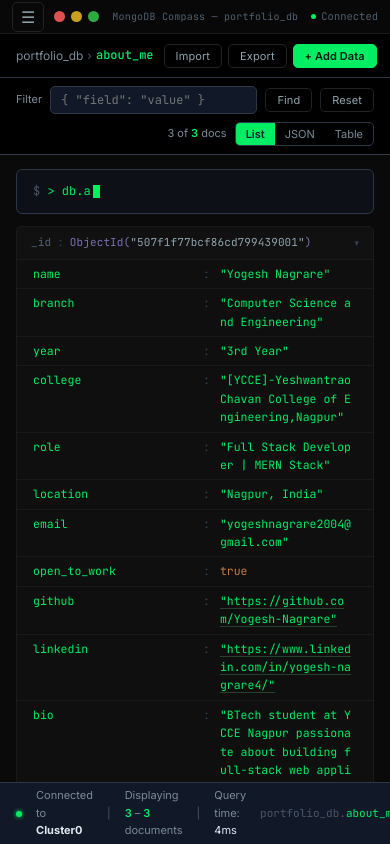
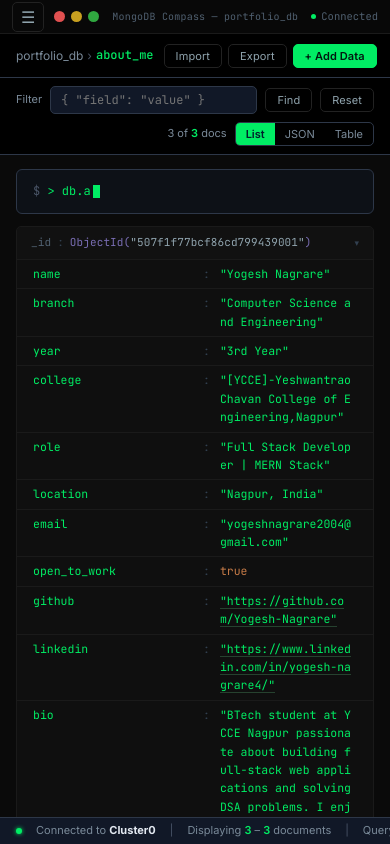
Before and after one commit to Yogesh-Nagrare/Y-Portfolio, a React (Vite) app: page / in a window 390 px wide. Built offline with nearby package versions, Linux system fonts and the light colour scheme.

Commit message:
statusbar1

```diff
--- a/src/App.css
+++ b/src/App.css
@@ -182,3 +182,68 @@
     border-right-color: var(--border);
   }
 } */
+/* Ensure the app is exactly the screen height */
+:root {
+  --bg: #0c0c0c;
+  --bg3: #161b22;
+  --border: #2d3748;
+  --text3: #8b949e;
+  --mono: 'JetBrains Mono', monospace;
+  --green: #00ed64;
+  --titlebar-height: 38px;
+}
+
+/* Hide desktop Nav on mobile */
+@media (max-width: 768px) {
+  .leftnav-desktop {
+    display: none;
+  }
+  .traffic-lights {
+    display: none !important;
+  }
+}
+
+/* Sidebar Drawer Logic */
+.sidebar-drawer {
+  position: relative;
+  height: 100%;
+  transition: transform 0.3s ease;
+}
+
+@media (max-width: 768px) {
+  .sidebar-drawer {
+    position: absolute;
+    left: 0;
+    top: 0;
+    bottom: 0;
+    z-index: 100;
+    width: 260px;
+    background: var(--bg3);
+    transform: translateX(-100%);
+  }
+  .sidebar-drawer.open {
+    transform: translateX(0);
+  }
+}
+
+.sidebar-overlay {
+  position: absolute;
+  inset: 0;
+  background: rgba(0,0,0,0.5);
+  z-index: 90;
+  display: none;
+}
+
+.mobile-menu-btn {
+  display: none;
+  background: transparent;
+  border: none;
+  color: white;
+  font-size: 20px;
+}
+
+@media (max-width: 768px) {
+  .mobile-menu-btn {
+    display: block;
+  }
+}
--- a/src/App.jsx
+++ b/src/App.jsx
@@ -19,7 +19,7 @@
 
   return (
     <div style={{
-      width: "100vw", height: "100vh",
+      width: "100vw", height: "100dvh",
       display: "flex", flexDirection: "column",
       overflow: "hidden",
       background: "var(--bg)",
--- a/src/components/StatusBar.jsx
+++ b/src/components/StatusBar.jsx
@@ -1,17 +1,44 @@
 export default function StatusBar({ collection, shown, total, queryTime }) {
   return (
     <div style={{
-      background: "#111827", borderTop: "1px solid #2d3748",
-      padding: "4px 16px", display: "flex", alignItems: "center",
-      gap: 14, fontSize: 11, color: "#7a8a99", flexShrink: 0,
+      background: "#111827",
+      borderTop: "1px solid #2d3748",
+      padding: "4px 16px",
+      display: "flex",
+      alignItems: "center",
+      gap: 14,
+      fontSize: 11,
+      color: "#7a8a99",
+      flexShrink: 0, // Prevents the bar from squishing to 0 height
+      width: "100%", // Ensures it takes full width
+      boxSizing: "border-box",
+      overflowX: "auto", // IMPORTANT: Allows swiping left/right to see all text on narrow screens
+      whiteSpace: "nowrap", // IMPORTANT: Prevents text from breaking into multiple lines
+      // Safe area padding ensures it isn't covered by the home indicator on mobile
+      paddingBottom: "calc(4px + env(safe-area-inset-bottom))",
+      msOverflowStyle: "none", // Hide scrollbar for IE/Edge
+      scrollbarWidth: "none",  // Hide scrollbar for Firefox
     }}>
+      <style>{`div::-webkit-scrollbar { display: none; }`}</style> {/* Hide scrollbar for Chrome/Safari */}
+
       <div style={{ width: 6, height: 6, borderRadius: "50%", background: "#00ed64", boxShadow: "0 0 4px #00ed64", flexShrink: 0 }} />
+
       <span>Connected to <strong style={{ color: "#e2e8f0" }}>Cluster0</strong></span>
+
       <span style={{ color: "#4a5568" }}>|</span>
+
       <span>Displaying <span style={{ color: "#00ed64", fontWeight: 600 }}>{shown}</span> – <span style={{ color: "#00ed64", fontWeight: 600 }}>{total}</span> documents</span>
+
       <span style={{ color: "#4a5568" }}>|</span>
+
       <span>Query time: <span style={{ color: "#e2e8f0" }}>{queryTime}ms</span></span>
-      <span style={{ marginLeft: "auto", fontFamily: "'JetBrains Mono', monospace", color: "#4a5568" }}>
+
+      <span style={{
+        marginLeft: "auto",
+        fontFamily: "'JetBrains Mono', monospace",
+        color: "#4a5568",
+        paddingLeft: 20 // Extra space for when the user scrolls to the end on mobile
+      }}>
         portfolio_db.<span style={{ color: "#00ed64" }}>{collection}</span>
       </span>
     </div>
```
